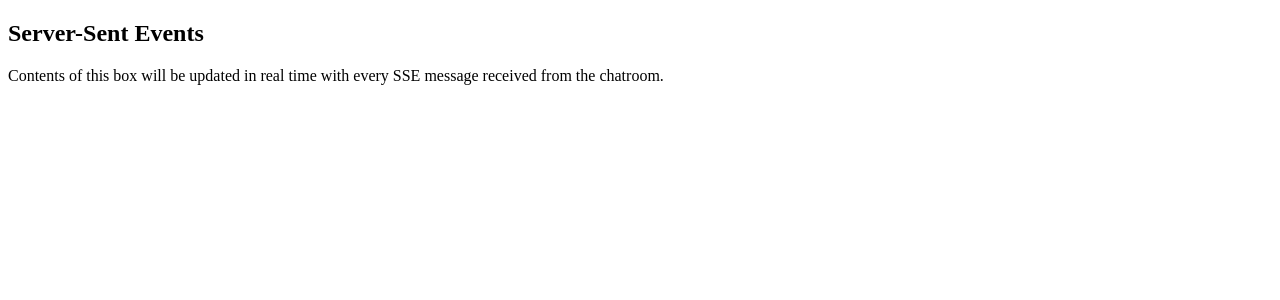
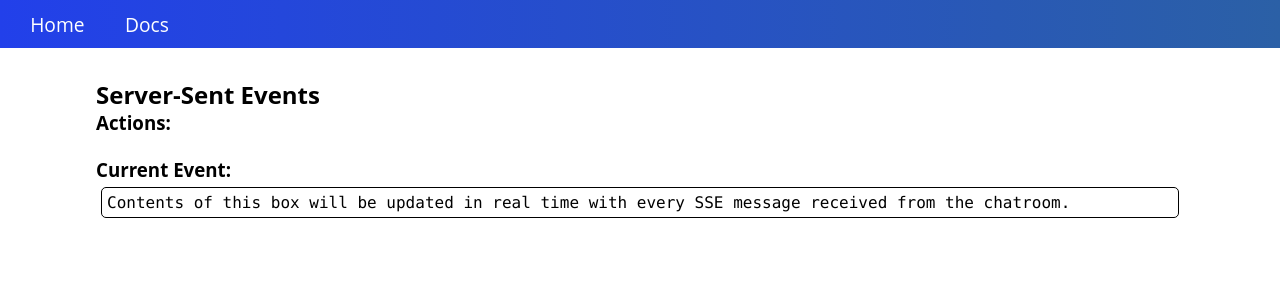
Before and after one commit to vttc08/htpc-troubleshooter, a Python web app: template templates/post-reboot.html in a window 1280 px wide. Shown: the top 300 px of the page. Run offline with Jinja, Linux system fonts and the light colour scheme; the template is opened without the code that fills it, so the values that code supplies are empty; some libraries are stand-ins or nearby versions.

Commit message:
frontend code change, css, html, some js

```diff
--- a/static/style.css
+++ b/static/style.css
@@ -0,0 +1,61 @@
+* {
+    box-sizing: border-box;
+    font-family: "Open Sans", sans-serif;
+    margin: 0;
+    padding: 0;
+}
+
+
+.bar {
+    display: flex;
+    height: 6vh;
+    background: linear-gradient(to right, #2240ea, #2b60a6);
+    align-items: center;
+    justify-content: left;
+    margin-bottom: 30px;
+    padding-left: 10px;
+}
+
+.baritem {
+    text-decoration: none;
+    color: white;
+    font-size: 1.2rem;
+    font-weight: 500;
+    padding: 0.5rem 1.2rem;
+    border: 1px solid transparent;
+}
+
+.btn {
+    display: grid;
+    grid-template-columns: 7fr 3fr;
+    width: 85%;
+    margin: 0 auto;
+    margin-top: 20px;
+}
+
+.linkbutton {
+    text-decoration: none;
+    color: white;
+    background-color: #2240ea;
+    padding: 10px 20px;
+    margin: 5px;
+    border-radius: 10px;
+    font-size: 1.2rem;
+    font-weight: 500;
+    text-align: center;
+}
+
+.generic {
+    width: 85%;
+    margin: 0 auto;
+}
+
+#title {
+    background-color: #2240ea;
+    color: white;
+    text-align: center;
+    padding: 10px;
+    font-size: 2rem;
+    border-radius: 25px;
+    margin: 10px auto;
+}
--- a/templates/header.html
+++ b/templates/header.html
@@ -1,4 +1,4 @@
-<link rel="stylesheet" type="text/css" href="{{ url_for('static', path='style.css') }}">
+<link rel="stylesheet" href="{{ url_for('static', path='style.css') }}">
 <link rel="icon" type="image/x-icon" href="{{ url_for('static', path='favicon.ico') }}">
 <meta name="viewport" content="width=device-width, initial-scale=1">
 <!--HTMX-->
@@ -6,3 +6,7 @@
 <script src="https://unpkg.com/htmx.org/dist/ext/json-enc.js"></script>
 <script src="https://unpkg.com/htmx.org@1.9.12/dist/ext/client-side-templates.js"></script>
 <script src="https://unpkg.com/mustache@latest"></script>
+<div class="bar">
+    <a href="/" class="baritem">{{_("Home")}}</a>
+    <a href="/support" class="baritem">{{_("Docs")}}</a>
+</div>
--- a/templates/post-reboot.html
+++ b/templates/post-reboot.html
@@ -6,11 +6,50 @@
         {% include 'header.html' %}
     </head>
     <body>
-        <h2>Server-Sent Events</h2>
-        <div hx-ext="sse" sse-connect="/automate_jf?original_title={{original_title}}" sse-swap="message" sse-close="stop">
-            Contents of this box will be updated in real time
-            with every SSE message received from the chatroom.
+        <div class="generic">
+            <h2>Server-Sent Events</h2>
+            <div id="history">
+                <h3>Actions:</h2>
+            </div>
+            <div style="grid-template-columns: repeat(2,1fr);" class="btn" id="hidden">
+                <a href="#" onclick="window.location.reload()" class="linkbutton">Reload 🔄</a>
+                <a href="/" class="linkbutton">Home</a>
+            </div>
+            <br>
+            <h3>Current Event:</h3>
+            <div id="sse" hx-ext="sse" sse-connect="/automate_jf?original_title={{original_title}}" sse-swap="message" sse-close="stop">
+                Contents of this box will be updated in real time
+                with every SSE message received from the chatroom.
+            </div>
         </div>
     </body>
 </html>
+<style>
+    #sse {
+        font-family: consolas, monospace;
+        border: 1px solid black;
+        border-radius: 5px;
+        padding: 5px;
+        margin: 5px;
+    }
+    #history {
+        line-height: 1.5em;
+    }
+    #hidden {
+        display: none;
+    }
+</style>
 <script src="https://unpkg.com/htmx-ext-sse@2.2.2/sse.js"></script>
+<script>
+    const sse = document.getElementById("sse");
+    let history = document.getElementById("history");
+    let hidden = document.getElementById("hidden");
+    document.addEventListener("htmx:sseClose", function (event) {
+        hidden.style.display = "grid";
+    });
+    document.addEventListener("htmx:sseMessage", function (event) {
+        let newdata = document.createElement("div");
+        newdata.innerHTML = event.detail.data;
+        history.appendChild(newdata);
+    });
+</script>
```
Also changed, not shown: templates/index.html (+49 -0 lines), templates/media_chooser.html (+24 -30 lines), templates/partial/custom_help.html (+10 -1 lines), templates/reboot.html (+13 -7 lines), templates/zh_sub.html (+7 -2 lines).
